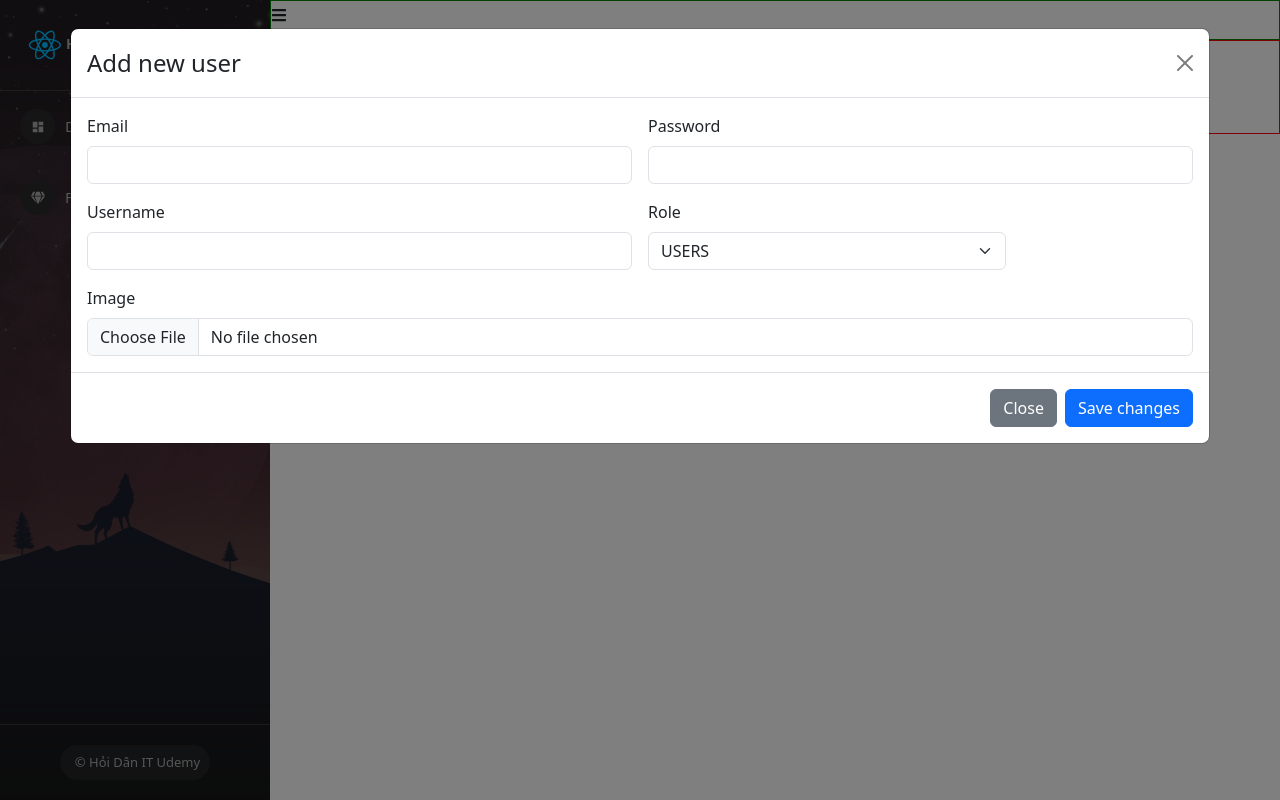
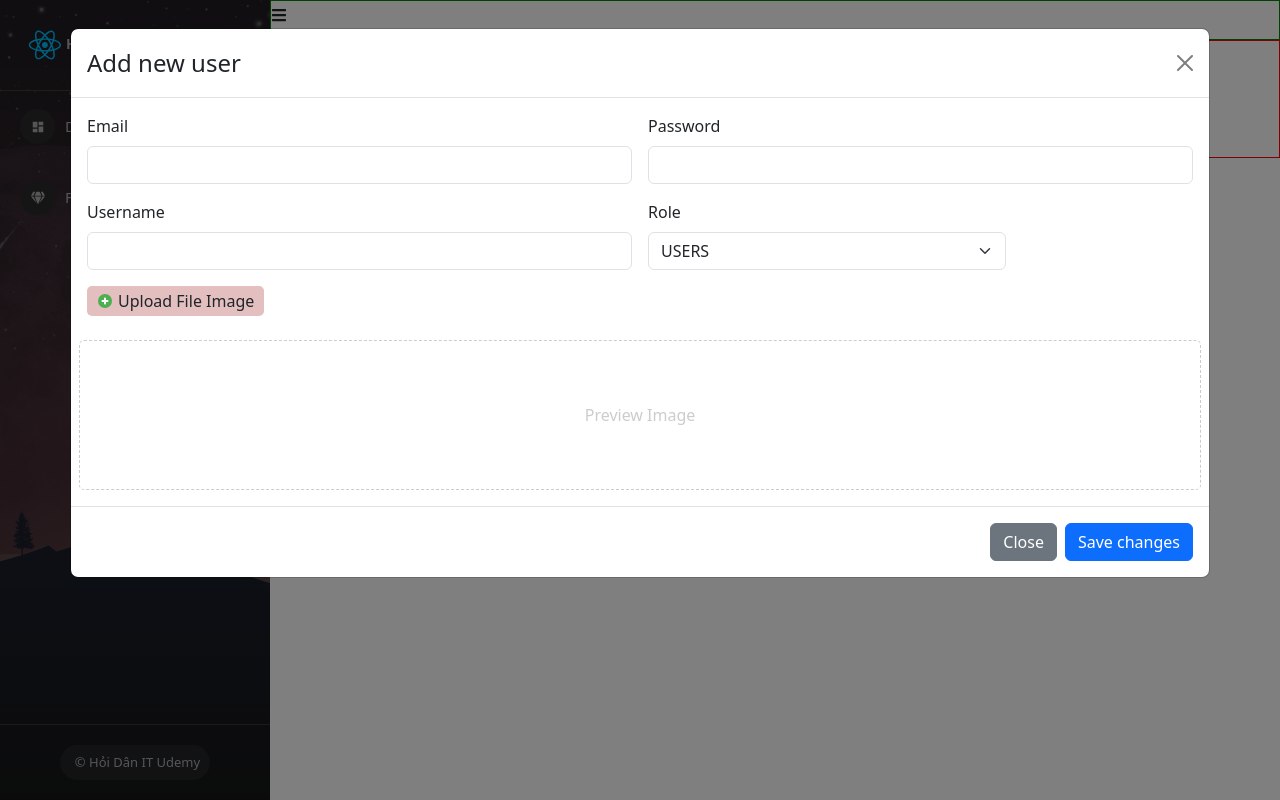
Before and after one commit to DylanPhuong/test-demo-react, a React (Create React App) app: page /admins/manage-users in a window 1280 px wide. Both pictures are taken after a click on the button "Launch demo modal". Built offline with nearby package versions, Linux system fonts and the light colour scheme.

Commit message:
video 57

```diff
--- a/src/components/Admin/Admin.js
+++ b/src/components/Admin/Admin.js
@@ -3,6 +3,7 @@
 import { FaBars } from "react-icons/fa";
 import { useState } from "react";
 import { Outlet } from "react-router-dom";
+import { FcPlus } from "react-icons";
 const Admin = (props) => {
     const [collapsed, setCollapsed] = useState(false);
 
--- a/src/components/Admin/Content/ManageUser.js
+++ b/src/components/Admin/Content/ManageUser.js
@@ -1,5 +1,5 @@
 import ModalCreateUser from "./ModalCreateUser";
-
+import './ManageUser.scss';
 
 const ManageUser = () => {
     return (
@@ -13,9 +13,11 @@
                 </div>
                 <div>
                     table users
-                    <ModalCreateUser />
+
                 </div>
+                <ModalCreateUser />
             </div>
+
         </div>
     );
 }
--- /dev/null
+++ b/src/components/Admin/Content/ManageUser.scss
@@ -0,0 +1,38 @@
+.manage-users-container {
+    .users-content {
+        .img-preview {
+            border: 1px solid red;
+        }
+    }
+}
+
+.modal-and-user{
+    .img-preview{
+        height: 150px;
+        border: 1px dashed #ccc;
+        border-radius: 5px;
+        display: flex ;
+        justify-content: center;
+        align-items: center;
+        color:#ccc;
+
+        img {
+            max-width: 100%;
+            max-height: 100%;
+        }
+    }
+
+    .label-upload{
+        display: flex;
+        align-items: center;
+        gap: 5px;
+
+        border: 1px solid red;
+        width: fit-content;
+        padding: 3px 10px;
+        border-radius: 5px;
+        background: #e3bfbf;
+        border: none;
+        cursor: pointer;
+    }
+}
--- a/src/components/Admin/Content/ModalCreateUser.js
+++ b/src/components/Admin/Content/ModalCreateUser.js
@@ -1,13 +1,26 @@
 import react, { useState } from "react";
 import Button from 'react-bootstrap/Button';
 import Modal from 'react-bootstrap/Modal';
-
+import { FcPlus } from "react-icons/fc";
 const ModalCreateUser = () => {
     const [show, setShow] = useState(false);
     const handleClose = () => setShow(false);
     const handleShow = () => setShow(true);
 
+    const [email, setEmail] = useState("");
+    const [password, setPassword] = useState("");
+    const [username, setUsername] = useState("");
+    const [role, setRole] = useState("USER");
+    const [image, setImage] = useState("");
+    const [previewImage, setPreviewImage] = useState("");
 
+    const handleUploadImage = (event) => {
+        if (event.target && event.target.files && event.target.files[0]) {
+            setPreviewImage(URL.createObjectURL(event.target.files[0]))
+        } else {
+            setPreviewImage("");
+        }
+    }
 
     return (
         <>
@@ -20,6 +33,7 @@
                 onHide={handleClose}
                 size="xl"
                 backdrop="static"
+                className="modal-and-user"
             >
                 <Modal.Header closeButton>
                     <Modal.Title>Add new user</Modal.Title>
@@ -28,30 +42,57 @@
                     <form className="row g-3">
                         <div className="col-md-6">
                             <label className="form-label">Email</label>
-                            <input type="email" className="form-control" />
+                            <input
+                                type="email"
+                                className="form-control"
+                                value={email}
+                                onChange={event => setEmail(event.target.value)}
+                            />
                         </div>
                         <div className="col-md-6">
                             <label className="form-label">Password</label>
-                            <input type="password" className="form-control" />
+                            <input
+                                type="password"
+                                className="form-control"
+                                value={password}
+                                onChange={event => setPassword(event.target.value)}
+                            />
                         </div>
 
                         <div className="col-md-6">
                             <label className="form-label">Username</label>
-                            <input type="text" className="form-control" />
+                            <input
+                                type="text"
+                                className="form-control"
+                                value={username}
+                                onChange={event => setUsername(event.target.value)}
+                            />
                         </div>
                         <div className="col-md-4">
                             <label className="form-label">Role</label>
-                            <select className="form-select">
-                                <option selected value="USERS">USERS</option>
+                            <select className="form-select" onChange={event => setRole(event.target.value)}>
+                                <option value="USERS">USERS</option>
                                 <option value="ADMIN">ADMIN</option>
                             </select>
                         </div>
+
                         <div className="col-md-12">
-                            <label className="form-label">Image</label>
-                            <input type="file" className="form-control" />
+                            <label className="form-label label-upload" htmlFor="lableUpload">
+                                <FcPlus /> Upload File Image
+                            </label>
+                            <input
+                                type="file"
+                                id="lableUpload" hidden
+                                onChange={(event) => handleUploadImage(event)}
+                            />
                         </div>
-
-
+                        <div className="col-md-12 img-preview">
+                            {previewImage ?
+                                <img src={previewImage} />
+                                :
+                                <span> Preview Image</span>
+                            }
+                        </div>
                     </form>
                 </Modal.Body>
                 <Modal.Footer>
```
